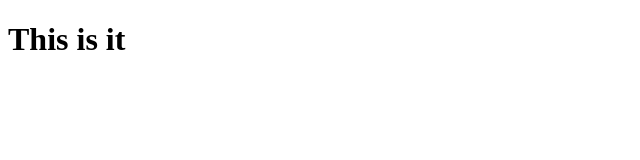
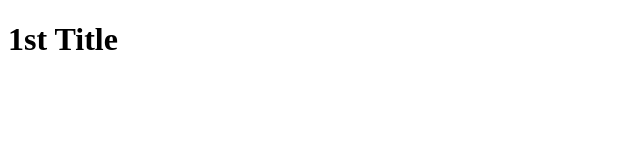
Before and after one commit to SanjayDutta/testing-manual-git-azure, a Nuxt app: page / in a window 1280 px wide. Shown: the top 160 px of the page, without its empty margins (0-640 px from the left). Built offline with nearby package versions, Linux system fonts and the light colour scheme.

Commit message:
changed title #2

```diff
--- a/pages/index.vue
+++ b/pages/index.vue
@@ -1,5 +1,5 @@
 <template>
-  <div><h1>This is it</h1></div>
+  <div><h1>1st Title</h1></div>
 </template>
 
 <script>
```
